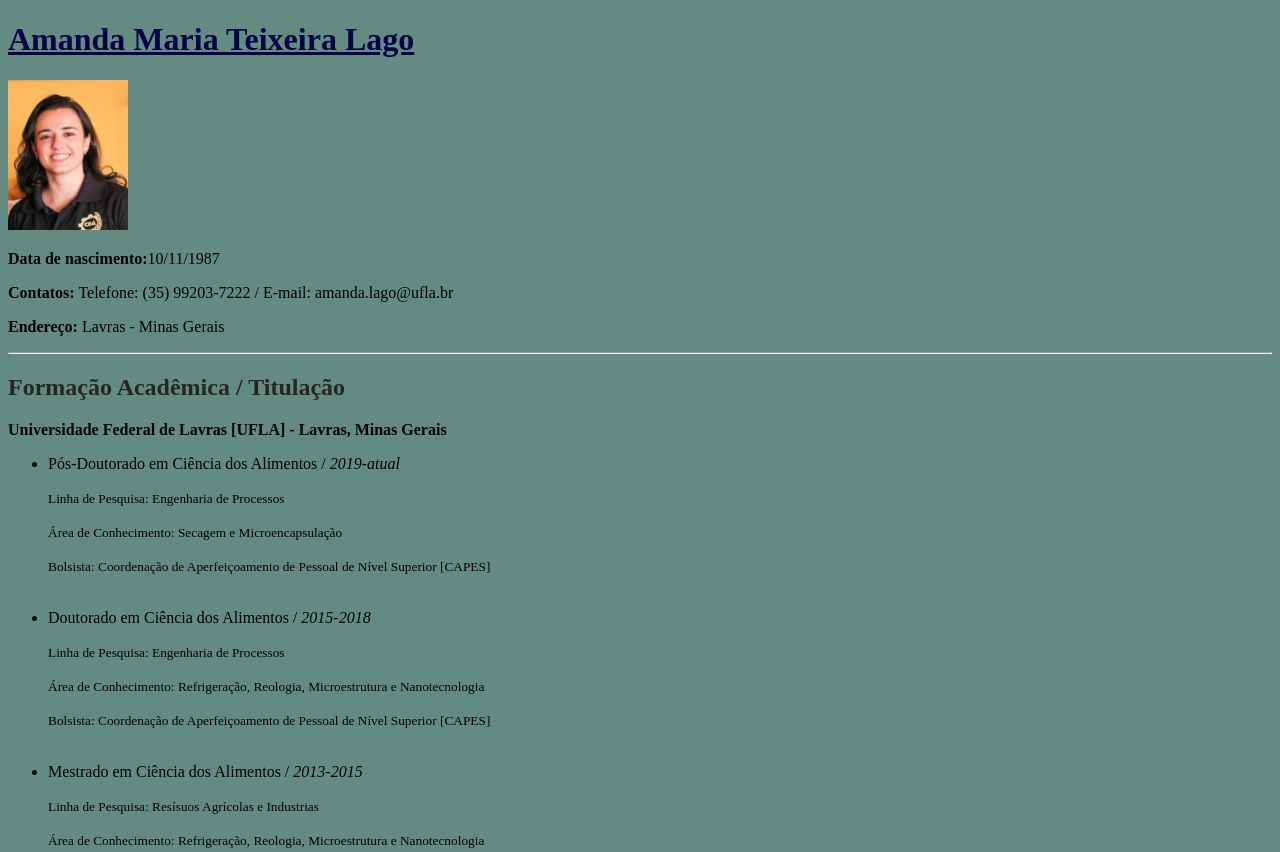
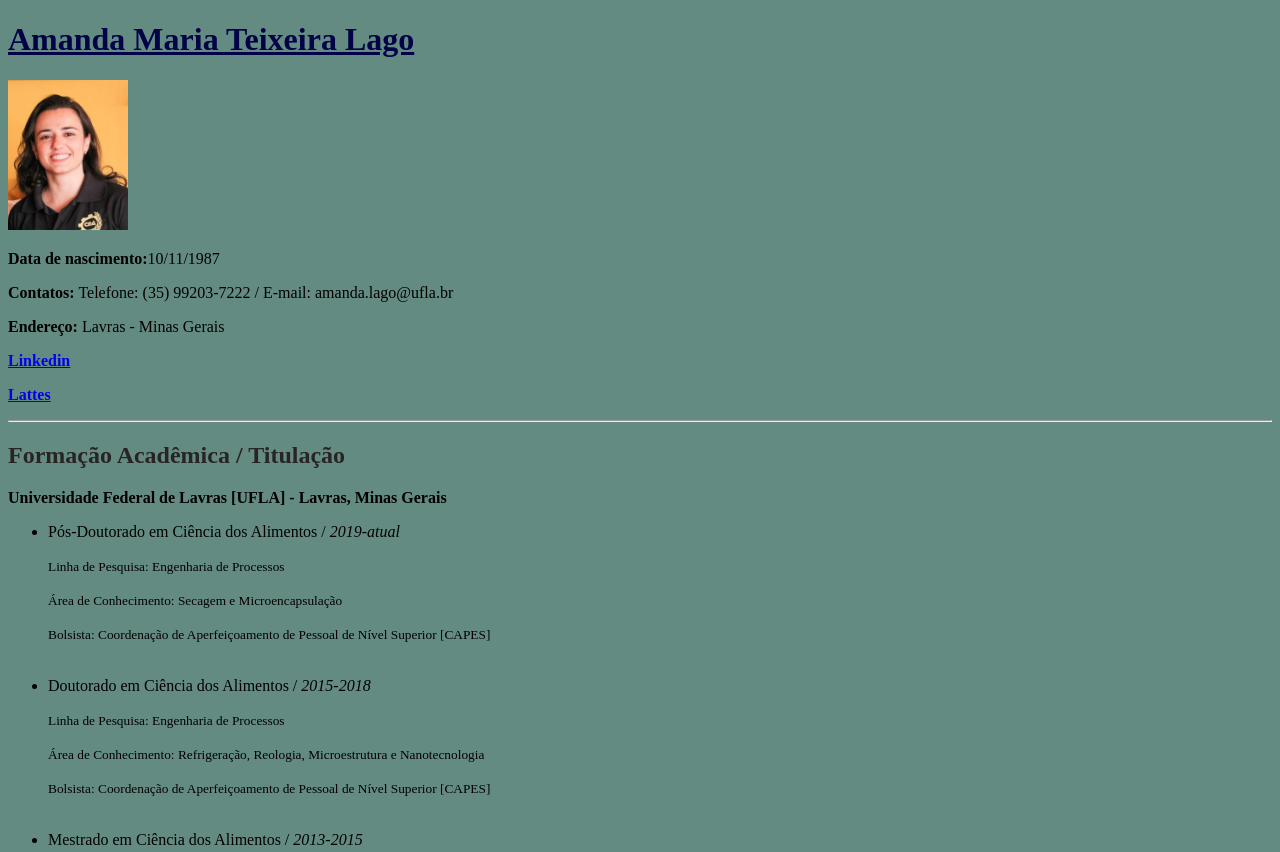
Before and after one commit to amandalago/curriculo, a plain HTML site: page index.html in a window 1280 px wide. Shown: the top 852 px of the page. Drawn offline with Linux system fonts and the light colour scheme.

Commit message:
Add files via upload

```diff
--- a/index.html
+++ b/index.html
@@ -9,6 +9,8 @@
     <p><b>Data de nascimento:</b>10/11/1987</p>
     <p><b>Contatos:</b> Telefone: (35) 99203-7222 / E-mail: amanda.lago@ufla.br</p>
     <p><b>Endereço:</b> Lavras - Minas Gerais</p>
+    <p><b><a href="www.linkedin.com/in/amanda-lago-894169166">Linkedin</a></b></p>
+    <p><b><a href="https://lattes.cnpq.br/2388898949749635">Lattes</a></b></p>
     <hr>
 
     <h2 style="color:rgba(40, 36, 36)">Formação Acadêmica / Titulação</h2>
```
